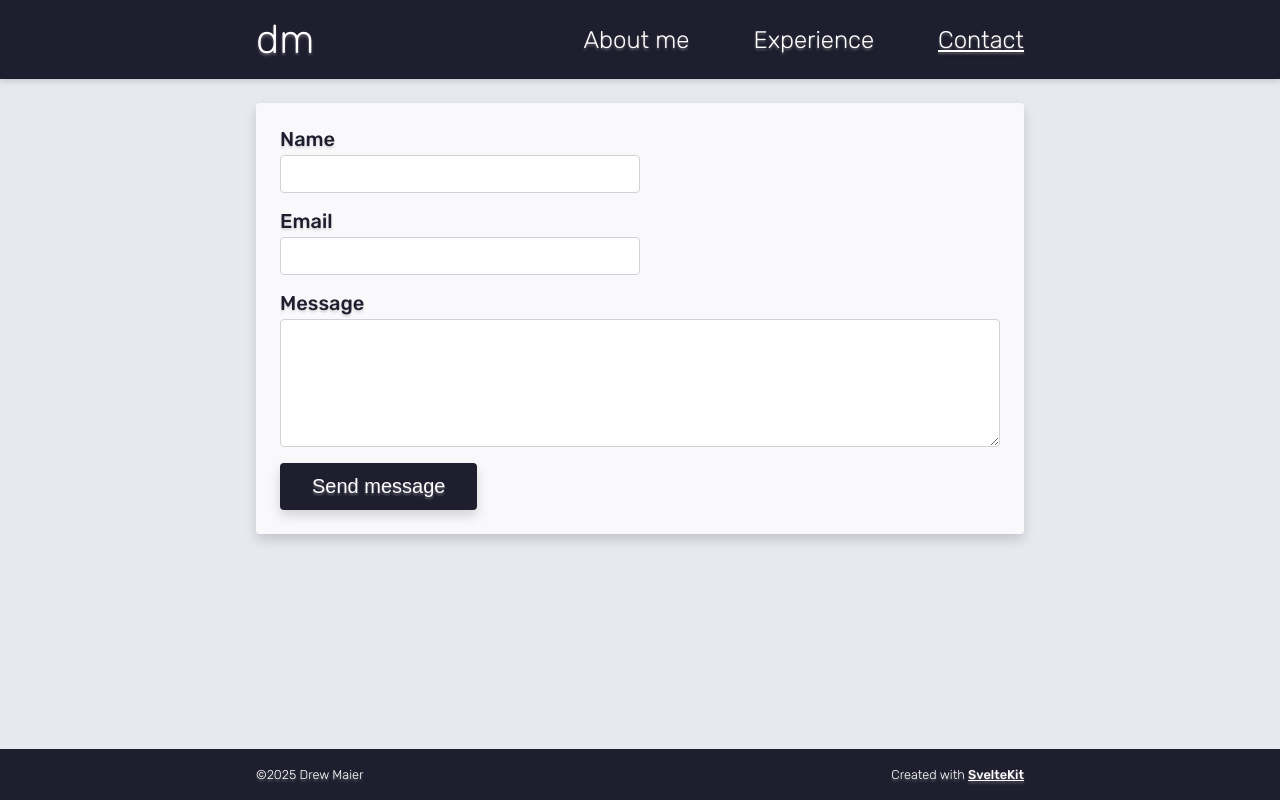
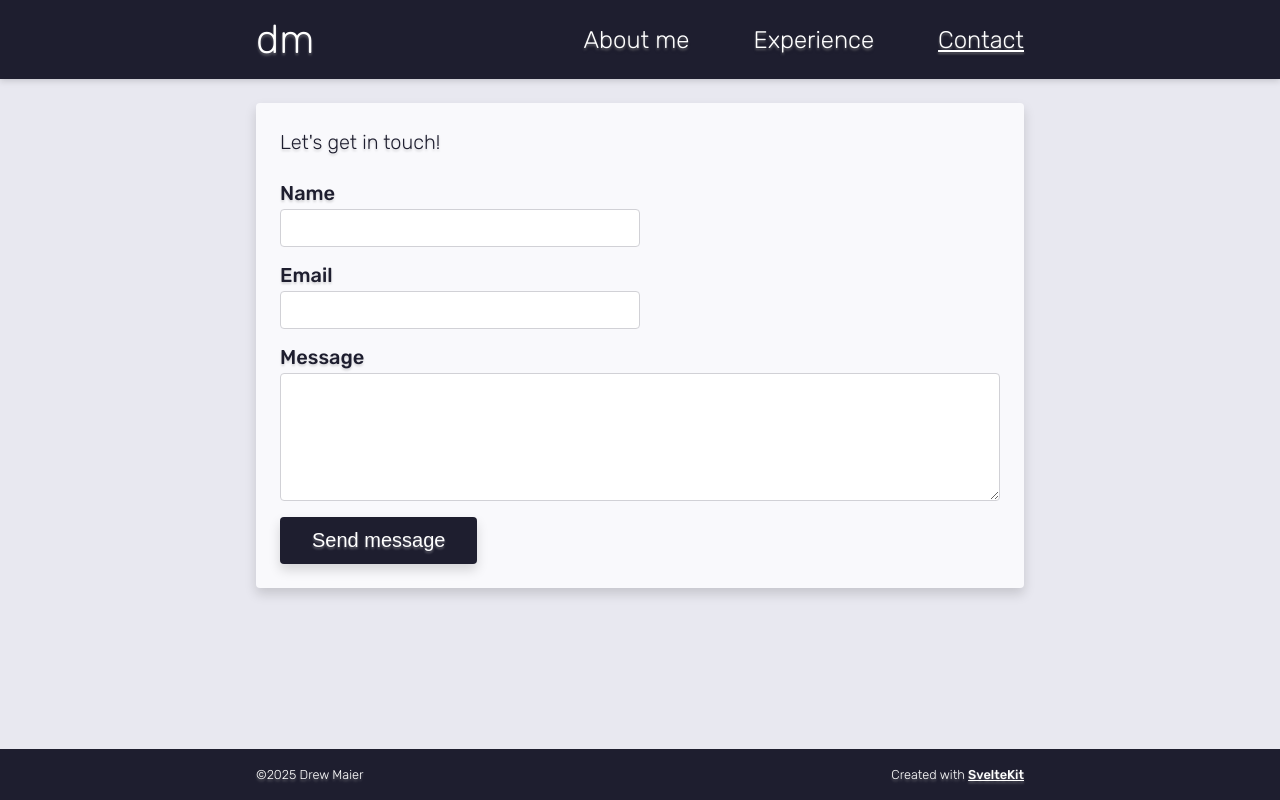
Before and after one commit to drewcmaier/portfolio, a SvelteKit app: page /contact in a window 1280 px wide. Built offline with nearby package versions, Linux system fonts and the light colour scheme; no server answers.

Commit message:
fix: contact form text

```diff
--- a/src/routes/contact/+page.svelte
+++ b/src/routes/contact/+page.svelte
@@ -7,6 +7,7 @@
 </script>
 
 <Card playTransitionIn={true}>
+	<p>Let's get in touch!</p>
 	<form method="POST" use:enhance>
 		<input
 			id="contact-website"
```
